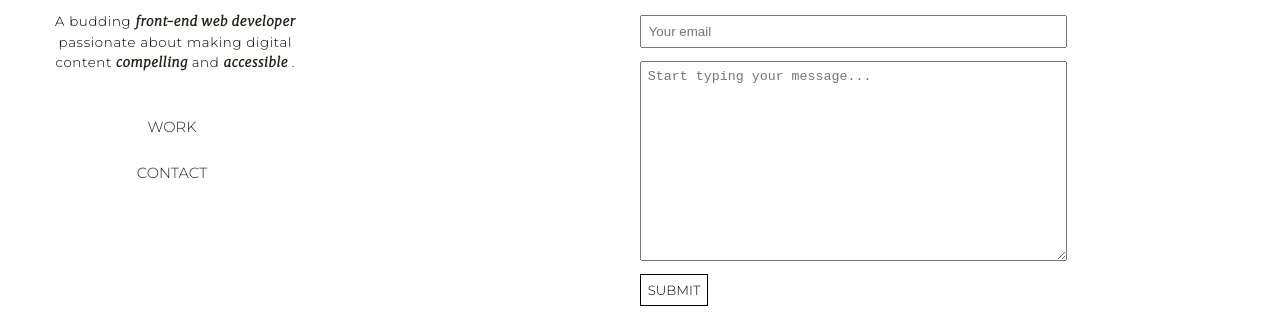
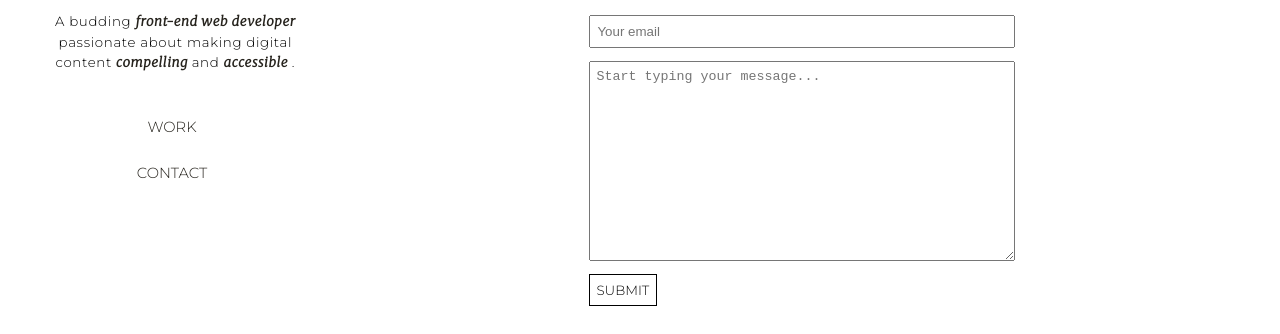
Before and after one commit to sofiabeehere/sofiabeehere.github.io, a plain HTML site: page contact.html in a window 1280 px wide. Shown: the part 150-484 px from the top of the page. Drawn offline with nearby package versions, Linux system fonts and the light colour scheme.

Commit message:
Update main.css

```diff
--- a/css/main.css
+++ b/css/main.css
@@ -706,7 +706,7 @@ body {
 }
 
 .main-content-contact article {
-	margin: 3em 40%;
+	margin: 3em 16vw;
 }
 
 article img {
```
